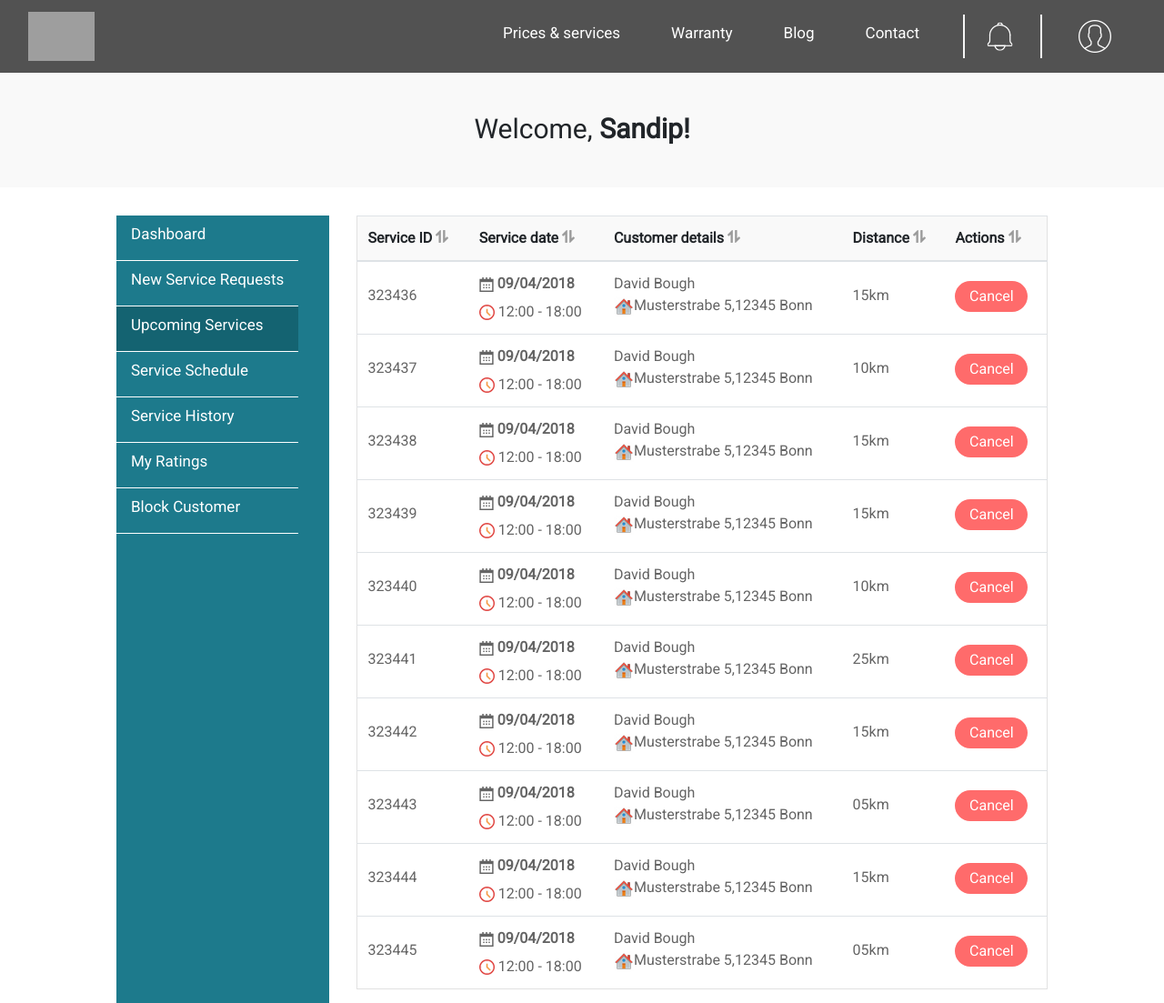
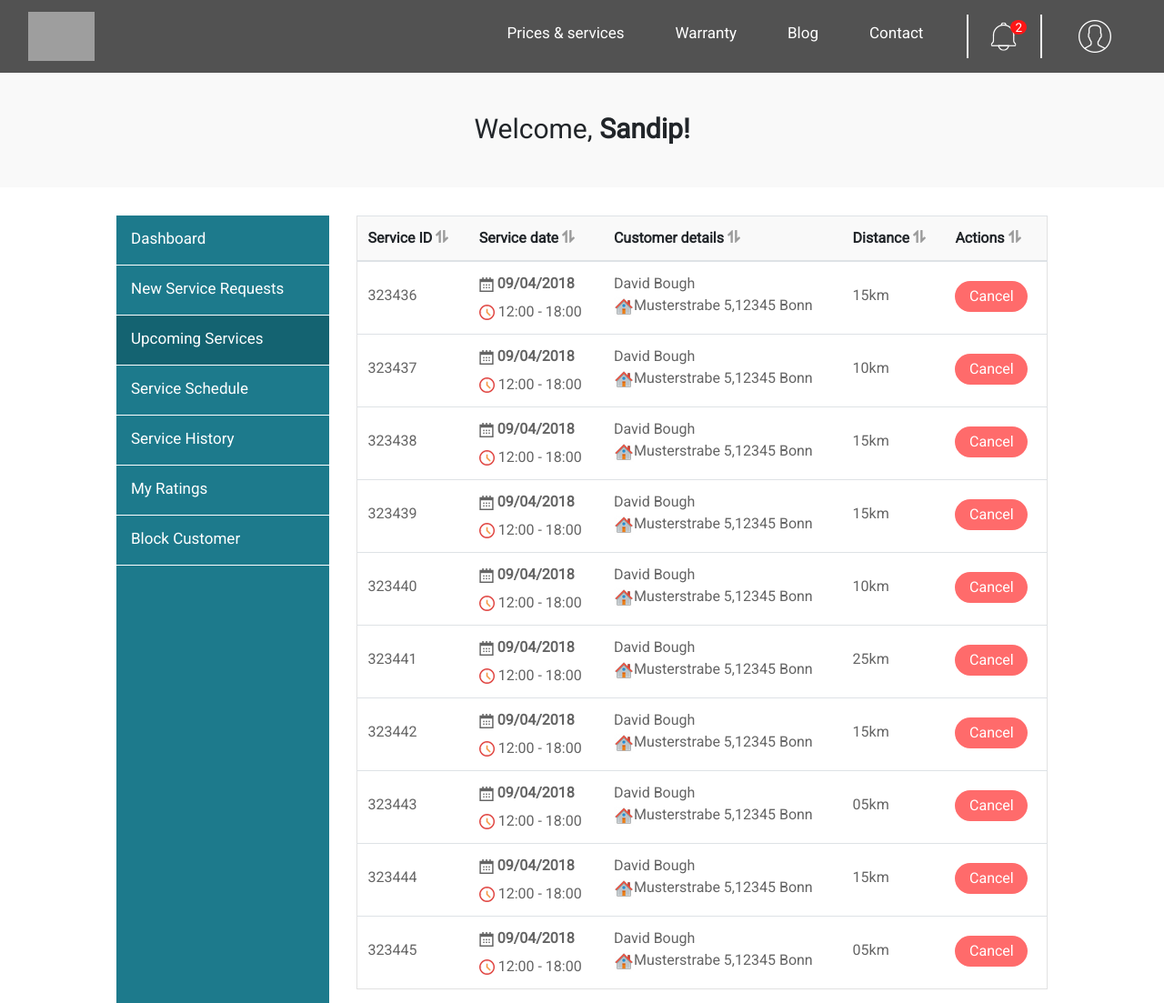
Before and after one commit to Ankit-Gujaria/Helperland, a PHP site: page /UpcomingServices.html in a window 1280 px wide. Shown: the top 1103 px of the page at 91% size. Run offline with PHP 8.4, Linux system fonts and the light colour scheme; grey boxes are pictures that could not be loaded.

Commit message:
notification changes

```diff
--- a/CSS/UpcomingServices.css
+++ b/CSS/UpcomingServices.css
@@ -44,12 +44,28 @@
 
     }
 }
-
+#notification{
+  border-left: 2px solid whitesmoke;
+   border-right: 2px solid whitesmoke;
+    padding-left: 16px;
+    padding-right:0px;
+}
+.notification-no{
+  position:relative;
+  z-index: 1;
+  bottom:9px;
+  right:7px ;
+  background: #ff1616;
+  font-size: 13.5px;
+  padding: 0px 5px;
+  border-radius: 50%;
+}
 /* navigation end*/
 
 
 .userheader{
   background: #f9f9f9;
+
 }
 .welcome{
     padding-top: 44px;
@@ -89,6 +105,7 @@
 .nav-tab{
     margin-top: 31px;
     margin-bottom: 30px;
+
 }
 @media screen and (min-width:992px) {
 
@@ -103,6 +120,7 @@
 
         background-color: #1D7A8C !important;
         height: 100%;
+
 
   }
   @media screen and (max-width:992px) {
@@ -124,20 +142,28 @@
     font-weight: normal;
     text-align: center;
 
+
   }
     }
+
+ #ul-width{
+   width: 100%;
+ }
   .vertical-nav .nav-item {
-    height: 50px;
+    height: 55px;
     padding: 0px !important;
     margin: 0px!important;
     border-bottom: .8px solid #FFFFFF;
+
   }
+
+
 
   .vertical-nav .nav-item .nav-link {
     color: #ffff;
     font-size: 18px;
     font-weight: normal;
-
+    padding-top: 13px;
 
   }
 
--- a/UpcomingServices.html
+++ b/UpcomingServices.html
@@ -17,7 +17,7 @@
 
     <!-- navigation start -->
     <section>
-        <nav class="navbar navbar-expand-lg  navbar-dark navbar-static-top navigation">
+        <nav class="navbar navbar-expand-lg  navbar-dark  navigation">
             <div class="container-fluid">
                 <a href="#" class="navbar-brand"><svg class="logo-nav" xmlns="http://www.w3.org/2000/svg"
                         xmlns:xlink="http://www.w3.org/1999/xlink" width="73" height="54">
@@ -34,8 +34,7 @@
                         <li class="nav-item"><a href="#" class="nav-link">Warranty</a></li>
                         <li class="nav-item"><a href="#" class="nav-link"> Blog </a></li>
                         <li class="nav-item"><a href="#" class="nav-link">Contact</a></li>
-                        <li class="nav-item" id="notification" style=" border-left: 2px solid whitesmoke;   border-right: 2px solid whitesmoke; padding-left: 16px; padding-right:22px;"><a href="#" class="nav-link"><img
-                                    src="img/icon-notification.png" alt=""></a></li>
+                        <li class="nav-item" id="notification"><a href="#" class="nav-link"><img src="img/icon-notification.png" alt=""><span class="notification-no">2</span></a></li>
 
                         <li class="nav-item ">
 
@@ -75,7 +74,7 @@
                 <nav class="vertical-nav navbar-expand-lg  " id="sidebar">
 
                     <div class="collapse navbar-collapse text-xl-left text-lg-center mynav " id="navbarSupportedContents3">
-                        <ul class=" nav flex-column  mb-0 ">
+                        <ul class=" nav flex-column  mb-0" id="ul-width">
                             <li class="nav-item">
                                 <a href="#" class="nav-link ">
                                     Dashboard
```
